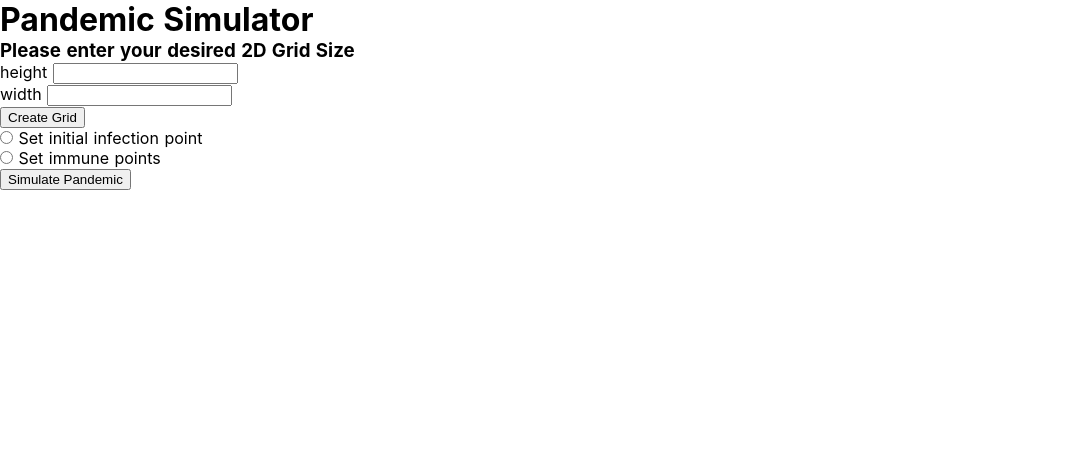
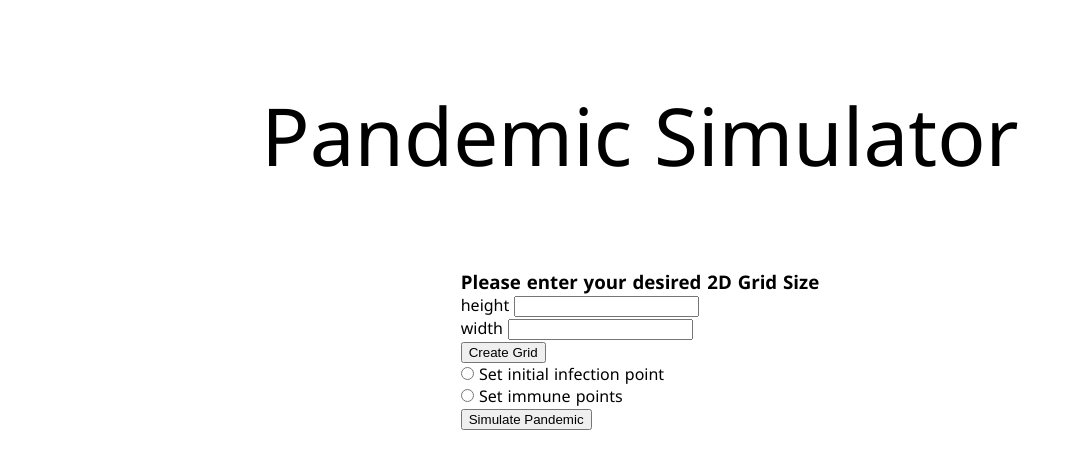
Before and after one commit to mbrecht/pandemic-sim, a Nuxt app: page / in a window 1280 px wide. Shown: the top 468 px of the page, without its empty margins (0-1081 px from the left). Built offline with nearby package versions, Linux system fonts and the light colour scheme.

Commit message:
adds styling

```diff
--- a/pages/index.vue
+++ b/pages/index.vue
@@ -8,3 +8,18 @@
 <script>
 export default {};
 </script>
+
+<style>
+.container {
+  display: flex;
+  flex-direction: column;
+  align-items: center;
+  font-family: "Segoe UI";
+}
+
+.title {
+  font-size: 5rem;
+  margin: 5rem 0;
+  font-weight: normal;
+}
+</style>
```
